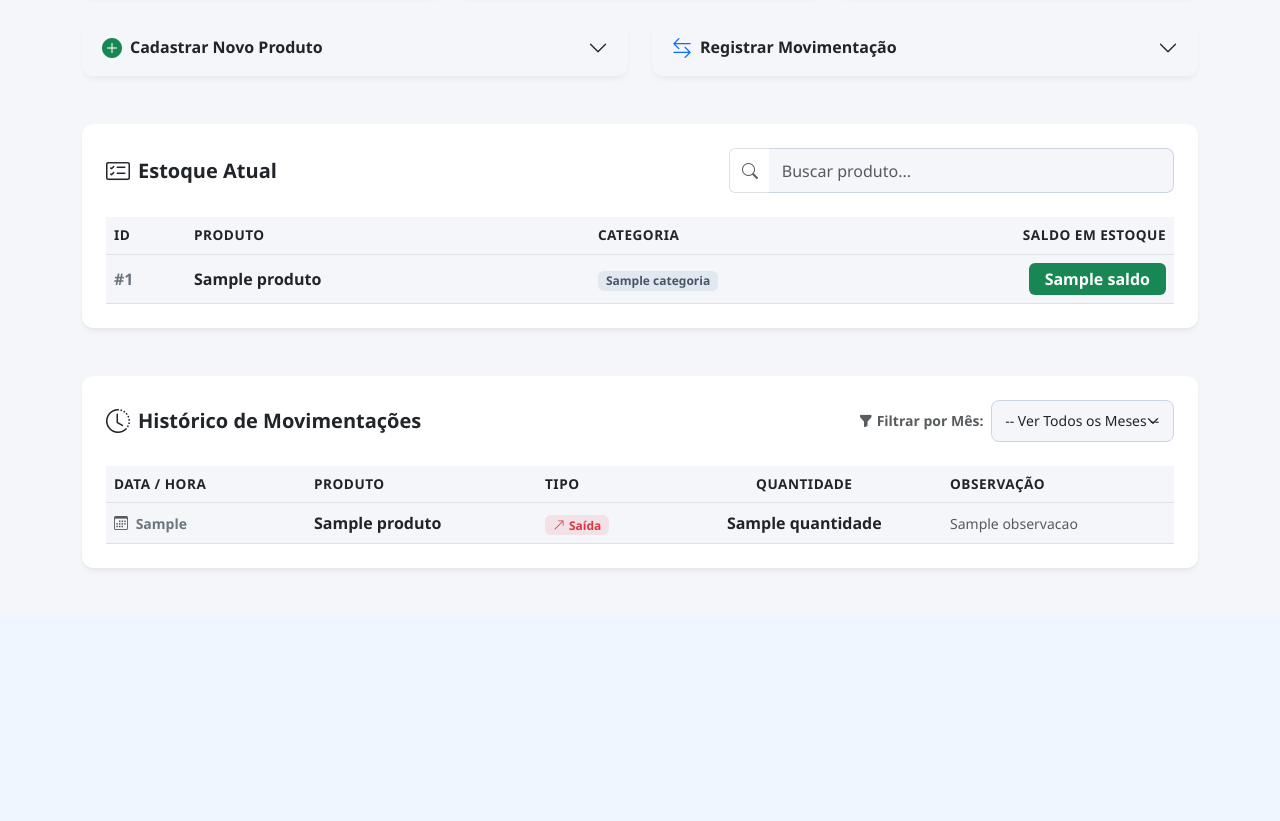
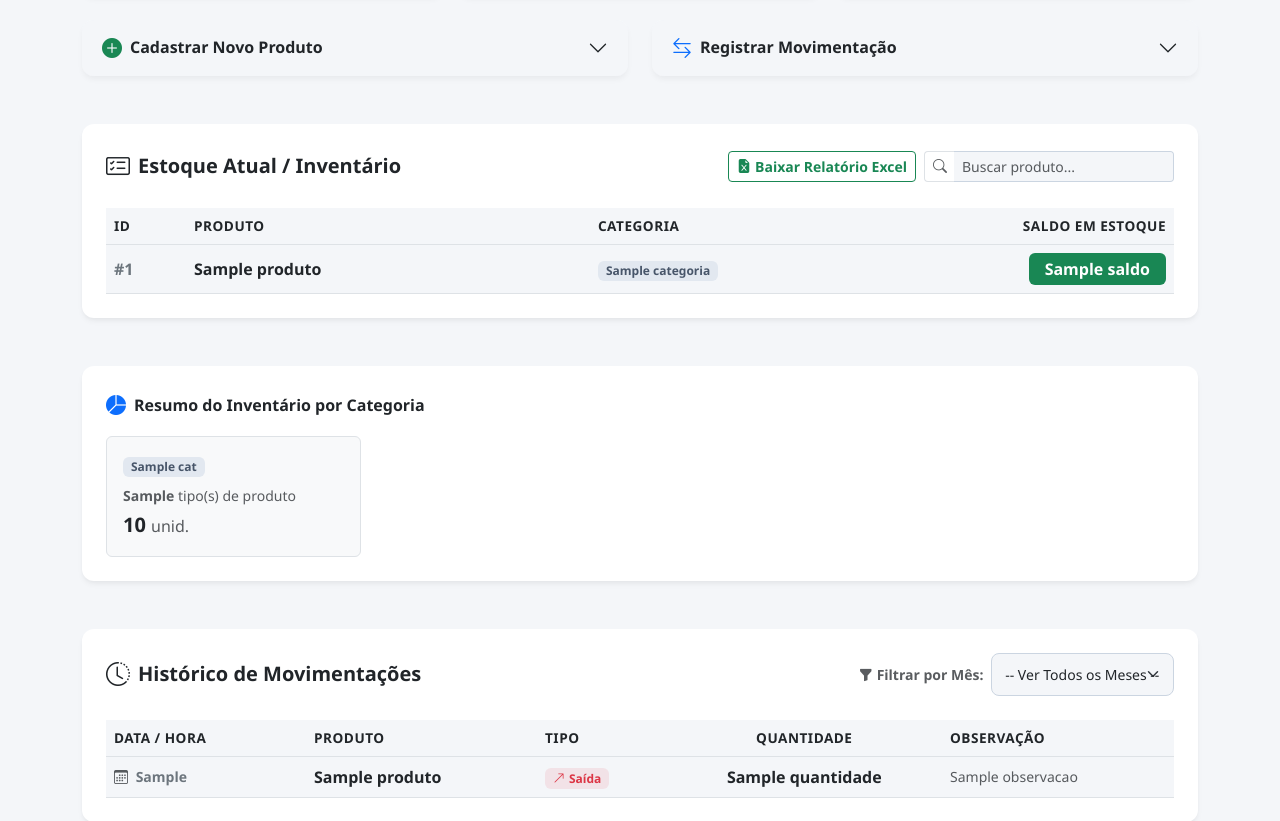
Before and after one commit to raianlima-art/controle-estoque-mkt, a Flask app: template templates/index.html in a window 1280 px wide. Shown: the part 212-1033 px from the top of the page. Before the commit the page ends 783 px from the top, so only its background shows below. Run offline with Flask 3, Linux system fonts and the light colour scheme; the template is opened without the code that fills it: most values are stand-ins (such as "Sample title", 1, 10 or a date in 2020).

Commit message:
Adiciona relatorio por categoria e download de relatorio completo em Excel

```diff
--- a/app.py
+++ b/app.py
@@ -1,8 +1,10 @@
 import os
 import pytz
 import gspread
+import pandas as pd
+from io import BytesIO
 from oauth2client.service_account import ServiceAccountCredentials
-from flask import Flask, render_template, request, redirect, url_for, flash
+from flask import Flask, render_template, request, redirect, url_for, flash, send_file
 from datetime import datetime
 
 app = Flask(__name__)
@@ -43,13 +45,13 @@ def normalizar_dados_produtos(produtos_raw):
     return produtos_formatados
 
 def extrair_mes_ano(data_str):
-    """Extrai YYYY-MM para ordenação e filtro independente do formato da data."""
+    """Extrai YYYY-MM para ordenação e filtro."""
     data_str = str(data_str).strip()
     try:
-        if '-' in data_str[:10]: # Formato YYYY-MM-DD
+        if '-' in data_str[:10]:
             partes = data_str[:10].split('-')
             return f"{partes[0]}-{partes[1]}"
-        elif '/' in data_str[:10]: # Formato DD/MM/YYYY
+        elif '/' in data_str[:10]:
             partes = data_str[:10].split('/')
             return f"{partes[2]}-{partes[1]}"
     except Exception:
@@ -98,11 +100,18 @@ def index():
         movimentacoes = normalizar_dados_movimentacoes(movimentacoes_raw)
         movimentacoes_ordenadas = movimentacoes[::-1] if movimentacoes else []
 
-        # Mês vigente atual (Ex: '2026-10')
+        # Consolida resumo de contagem por Categoria
+        resumo_categorias = {}
+        for p in produtos:
+            cat = p['Categoria']
+            if cat not in resumo_categorias:
+                resumo_categorias[cat] = {'qtd_produtos': 0, 'saldo_total': 0}
+            resumo_categorias[cat]['qtd_produtos'] += 1
+            resumo_categorias[cat]['saldo_total'] += p['Saldo']
+
         fuso_br = pytz.timezone('America/Sao_Paulo')
         mes_vigente = datetime.now(fuso_br).strftime('%Y-%m')
 
-        # Coleta lista de meses únicos disponíveis no histórico
         meses_disponiveis = sorted(list(set(m['MesAno'] for m in movimentacoes if m['MesAno'] != 'Sem data')), reverse=True)
         if mes_vigente not in meses_disponiveis:
             meses_disponiveis.insert(0, mes_vigente)
@@ -111,6 +120,7 @@ def index():
         flash(f'Erro ao carregar dados do sistema: {e}', 'danger')
         produtos = []
         movimentacoes_ordenadas = []
+        resumo_categorias = {}
         meses_disponiveis = []
         fuso_br = pytz.timezone('America/Sao_Paulo')
         mes_vigente = datetime.now(fuso_br).strftime('%Y-%m')
@@ -119,9 +129,46 @@ def index():
         'index.html',
         produtos=produtos,
         movimentacoes=movimentacoes_ordenadas,
+        resumo_categorias=resumo_categorias,
         meses_disponiveis=meses_disponiveis,
         mes_vigente=mes_vigente
     )
+
+@app.route('/exportar')
+def exportar():
+    """Gera e faz o download de um relatório em Excel (.xlsx) com o inventário completo."""
+    try:
+        sheet_produtos, sheet_mov = get_sheets()
+        produtos = normalizar_dados_produtos(sheet_produtos.get_all_records())
+        movimentacoes = normalizar_dados_movimentacoes(sheet_mov.get_all_records())
+
+        df_produtos = pd.DataFrame(produtos)
+        df_produtos.columns = ['ID', 'Produto', 'Categoria', 'Saldo em Estoque']
+
+        df_mov = pd.DataFrame(movimentacoes)
+        if not df_mov.empty:
+            df_mov = df_mov[['DataHora', 'Produto', 'Tipo', 'Quantidade', 'Observacao']]
+            df_mov.columns = ['Data/Hora', 'Produto', 'Tipo', 'Quantidade', 'Observação']
+
+        output = BytesIO()
+        with pd.ExcelWriter(output, engine='openpyxl') as writer:
+            df_produtos.to_excel(writer, sheet_name='Inventario_Atual', index=False)
+            if not df_mov.empty:
+                df_mov.to_excel(writer, sheet_name='Historico_Movimentacoes', index=False)
+
+        output.seek(0)
+        fuso_br = pytz.timezone('America/Sao_Paulo')
+        data_atual = datetime.now(fuso_br).strftime('%Y%m%d')
+
+        return send_file(
+            output,
+            mimetype='application/vnd.openxmlformats-officedocument.spreadsheetml.sheet',
+            as_attachment=True,
+            download_name=f'Relatorio_Estoque_MKT_{data_atual}.xlsx'
+        )
+    except Exception as e:
+        flash(f'Erro ao gerar relatório Excel: {e}', 'danger')
+        return redirect(url_for('index'))
 
 @app.route('/cadastrar', methods=['POST'])
 def cadastrar():
--- a/templates/index.html
+++ b/templates/index.html
@@ -255,15 +255,19 @@
 
         </div>
 
-        <!-- Tabela Estoque Atual -->
+        <!-- Tabela Estoque Atual e Relatório -->
         <div class="card card-custom p-4 mb-5">
             <div class="d-flex flex-wrap align-items-center justify-content-between gap-3 mb-4">
                 <div class="d-flex align-items-center gap-2">
                     <i class="bi bi-card-checklist fs-4 text-dark"></i>
-                    <h5 class="m-0 fw-bold">Estoque Atual</h5>
+                    <h5 class="m-0 fw-bold">Estoque Atual / Inventário</h5>
                 </div>
-                <div class="d-flex gap-2 col-md-5">
-                    <div class="input-group">
+
+                <div class="d-flex flex-wrap gap-2 col-md-7 justify-content-end">
+                    <a href="/exportar" class="btn btn-outline-success btn-sm d-flex align-items-center gap-1 fw-bold">
+                        <i class="bi bi-file-earmark-excel-fill"></i> Baixar Relatório Excel
+                    </a>
+                    <div class="input-group input-group-sm style-search" style="max-width: 250px;">
                         <span class="input-group-text bg-white border-end-0"><i class="bi bi-search text-muted"></i></span>
                         <input type="text" id="inputBusca" class="form-control border-start-0" placeholder="Buscar produto...">
                     </div>
@@ -306,6 +310,27 @@
             </div>
         </div>
 
+        <!-- Resumo do Relatório por Categoria -->
+        {% if resumo_categorias %}
+        <div class="card card-custom p-4 mb-5">
+            <div class="d-flex align-items-center gap-2 mb-3">
+                <i class="bi bi-pie-chart-fill text-primary fs-5"></i>
+                <h6 class="m-0 fw-bold">Resumo do Inventário por Categoria</h6>
+            </div>
+            <div class="row g-3">
+                {% for cat, dados in resumo_categorias.items() %}
+                <div class="col-md-3 col-sm-6">
+                    <div class="p-3 border rounded bg-light">
+                        <div class="badge badge-category mb-2">{{ cat }}</div>
+                        <div class="small text-muted"><strong>{{ dados.qtd_produtos }}</strong> tipo(s) de produto</div>
+                        <div class="fs-5 fw-bold text-dark mt-1">{{ dados.saldo_total }} <span class="fs-6 fw-normal text-muted">unid.</span></div>
+                    </div>
+                </div>
+                {% endfor %}
+            </div>
+        </div>
+        {% endif %}
+
         <!-- Histórico de Movimentações com Filtro de Mês/Ano -->
         <div class="card card-custom p-4">
             <div class="d-flex flex-wrap align-items-center justify-content-between gap-3 mb-4">
@@ -314,7 +339,6 @@
                     <h5 class="m-0 fw-bold">Histórico de Movimentações</h5>
                 </div>
 
-                <!-- Filtro por Mês/Ano -->
                 <div class="d-flex align-items-center gap-2">
                     <label for="selectMesFiltro" class="small fw-bold text-muted text-nowrap mb-0"><i class="bi bi-funnel-fill me-1"></i>Filtrar por Mês:</label>
                     <select id="selectMesFiltro" class="form-select form-select-sm" style="min-width: 160px;">
@@ -374,7 +398,6 @@
     <!-- Bootstrap JS -->
     <script src="https://cdn.jsdelivr.net/npm/bootstrap@5.3.0/dist/js/bootstrap.bundle.min.js"></script>
     <script>
-        // Busca em tempo real na tabela de produtos
         document.getElementById('inputBusca').addEventListener('keyup', function() {
             let filtro = this.value.toLowerCase();
             let linhas = document.querySelectorAll('#tabelaEstoque tbody tr');
@@ -389,7 +412,6 @@
             });
         });
 
-        // Filtro por Mês na Tabela de Histórico
         function aplicarFiltroMes() {
             let mesSelecionado = document.getElementById('selectMesFiltro').value;
             let linhas = document.querySelectorAll('#tabelaHistorico tbody tr[data-mes]');
@@ -412,8 +434,6 @@
         }
 
         document.getElementById('selectMesFiltro').addEventListener('change', aplicarFiltroMes);
-
-        // Executa o filtro assim que a página carrega para mostrar apenas o mês atual
         document.addEventListener('DOMContentLoaded', aplicarFiltroMes);
 
         function exibirLoading(form) {
```
